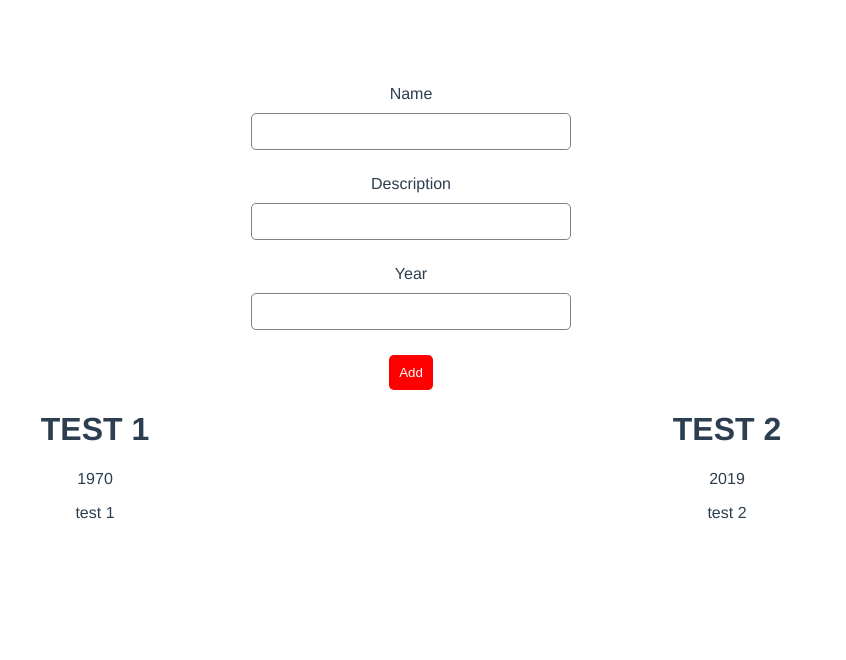
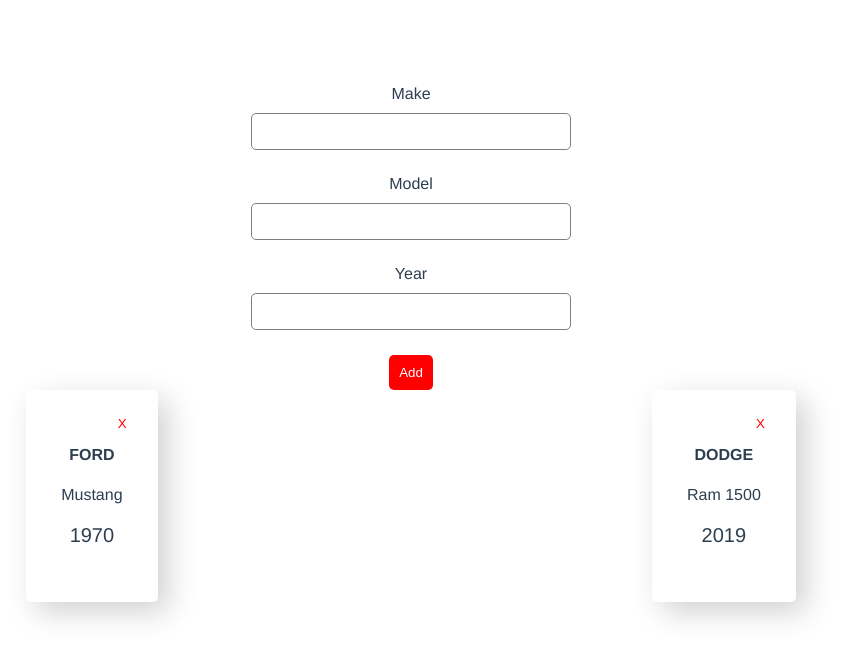
Before and after one commit to serge-prysiazhnyi/vue_course, a Vue app: page / in a window 1280 px wide. Shown: the top 660 px of the page, without its empty margins (229-1075 px from the left). Built offline with nearby package versions, Linux system fonts and the light colour scheme.

Commit message:
add closeCard

```diff
--- a/src/App.vue
+++ b/src/App.vue
@@ -1,39 +1,43 @@
 <template>
   <div id="app">
     <header>
-      <appListManager :addCar="addCar1"></appListManager>
+      <appListManager @submit="addCar"></appListManager>
     </header>
     <div class="wrapper">
       <app-car
         v-for="car in cars"
         :key="car.id"
-        :name="car.name"
-        :desc="car.desc"
+        :make="car.make"
+        :model="car.model"
         :year="car.year"
+        :data-id="car.id"
+        @closeCard="closeCard"
       ></app-car>
     </div>
   </div>
 </template>
 
 <script>
+/* eslint-disable no-console */
 import Car from './components/car.vue';
 import ListManager from './components/listManager';
 
 export default {
   data() {
     return {
+      counter: 999,
       cars: [
         {
           id: 0,
-          name: 'test 1',
-          desc: 'test 1',
-          year: 1970,
+          make: 'Ford',
+          model: 'Mustang',
+          year: '1970',
         },
         {
           id: 1,
-          name: 'test 2',
-          desc: 'test 2',
-          year: 2019,
+          make: 'Dodge',
+          model: 'Ram 1500',
+          year: '2019',
         },
       ]
     }
@@ -44,18 +48,17 @@
     appListManager: ListManager
   },
   methods: {
-    addCar1() {
-
-      /* eslint-disable no-console */
-      console.log('test');
-      /* eslint-enable no-console */
-
-      // const newCar = {
-      //   name,
-      //   desc,
-      //   year
-      // }
-      // this.cars.push(newCar);
+    addCar(make, model, year) {
+      const newCar = {
+        id: this.counter++,
+        make,
+        model,
+        year
+      }
+      this.cars.push(newCar);
+    },
+    closeCard(id) {
+      this.cars = this.cars.filter((item) => item.id != id);
     }
   },
 }
--- a/src/components/car.vue
+++ b/src/components/car.vue
@@ -1,37 +1,68 @@
 <template>
     <div class="car-card">
-        <h1>{{ name }}</h1>
+        <h4 class="make">{{ make }}</h4>
+        <p class="model">{{ model }}</p>
         <p class="year">{{ year }}</p>
-        <p>{{ desc }}</p>
+        <button class="close-btn" @click="close($event)">X</button>
     </div>
 </template>
 
 <script>
+/* eslint-disable no-console */
 export default {
     props: {
-        name: {
+        make: {
             type: String,
             default: ''
         },
-        desc: {
+        model: {
             type: String,
             default: ''
         },
         year: {
-            type: Number
+            type: String,
+            default: ''
+        }
+    },
+    methods: {
+        close($event) {
+            const id = parseInt($event.currentTarget.parentNode.dataset.id);
+            this.$emit('closeCard', id);
         }
     }
 }
 </script>
 
 <style lang="scss" scoped>
-    h1 {
+    .car-card {
+        padding: 35px;
+        border-radius: 5px;
+        position: relative;
+        box-shadow: 10px 10px 30px 0px rgba(209,209,209,1);
+    }
+    .make {
         text-transform: uppercase;
-        p {
-            font-size: 16px;
-        }
-        .year {
-            font-size: 20px;
+    }
+    .model {
+        font-size: 16px;
+    }
+    .year {
+        font-size: 20px;
+    }
+
+    .close-btn {
+        position: absolute;
+        top: 25px;
+        right: 25px;
+        color: red;
+        background: transparent;
+        border: none;
+        border-radius: 5px;
+        cursor: pointer;
+
+        &:hover {
+            color: white;
+            background: red;
         }
     }
 </style>
--- a/src/components/listManager.vue
+++ b/src/components/listManager.vue
@@ -1,12 +1,12 @@
 <template>
     <div class="list-manager-wr">
         <div class="input-wr">
-            <label for="name" placeholder="name">Name</label>
-            <input type="text" name='name' v-model="name">
+            <label for="make" placeholder="make">Make</label>
+            <input type="text" name='make' v-model="make">
         </div>
         <div class="input-wr">
-            <label for="desc" placeholder="desc">Description</label>
-            <input type="text" name='desc' v-model="desc">
+            <label for="model" placeholder="model">Model</label>
+            <input type="text" name='model' v-model="model">
         </div>
         <div class="input-wr">
             <label for="year" placeholder="year">Year</label>
@@ -22,22 +22,21 @@
 export default {
     data() {
         return {
-            name: '',
-            desc: '',
+            make: '',
+            model: '',
             year: ''
         }
     },
-    props: {
-        addCar: {
-            type: Function
-        }
-    },
+    // props: {
+    //     addCar: {
+    //         type: Function
+    //     }
+    // },
     methods: {
         submit() {
-            /* eslint-disable no-console */
-            console.log('child click');
-            /* eslint-enable no-console */
-            this.$emit('addCar', this.name, this.desc, this.year);
+            if(this.make != '' && this.model != '' && this.year != '') {
+                this.$emit('submit', this.make, this.model, this.year);
+            }
         }
     },
     watch: {
@@ -79,6 +78,7 @@
                 border-radius: 5px;
                 color: #ffffff;
                 background: red;
+                cursor: pointer;
             }
         }
     }
```
